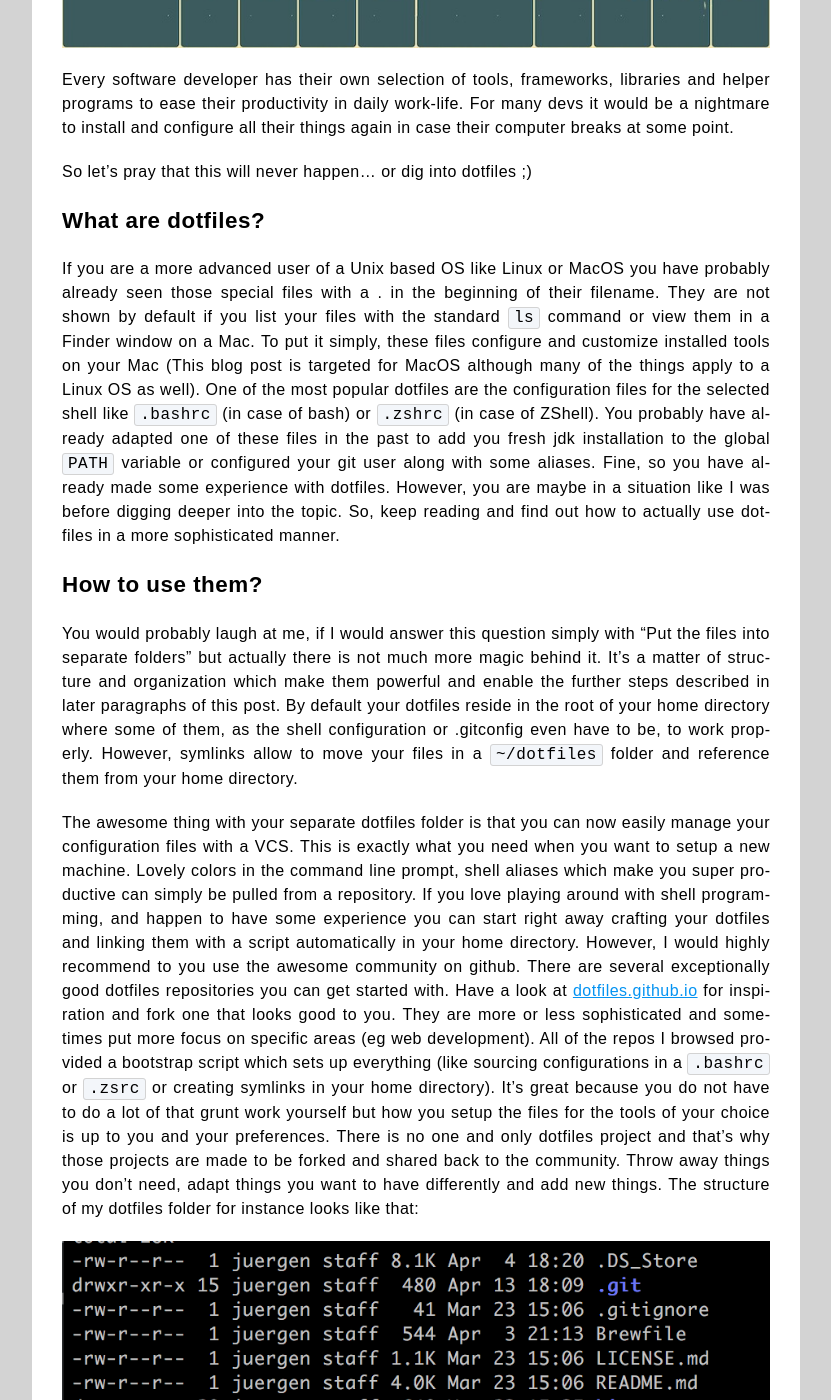
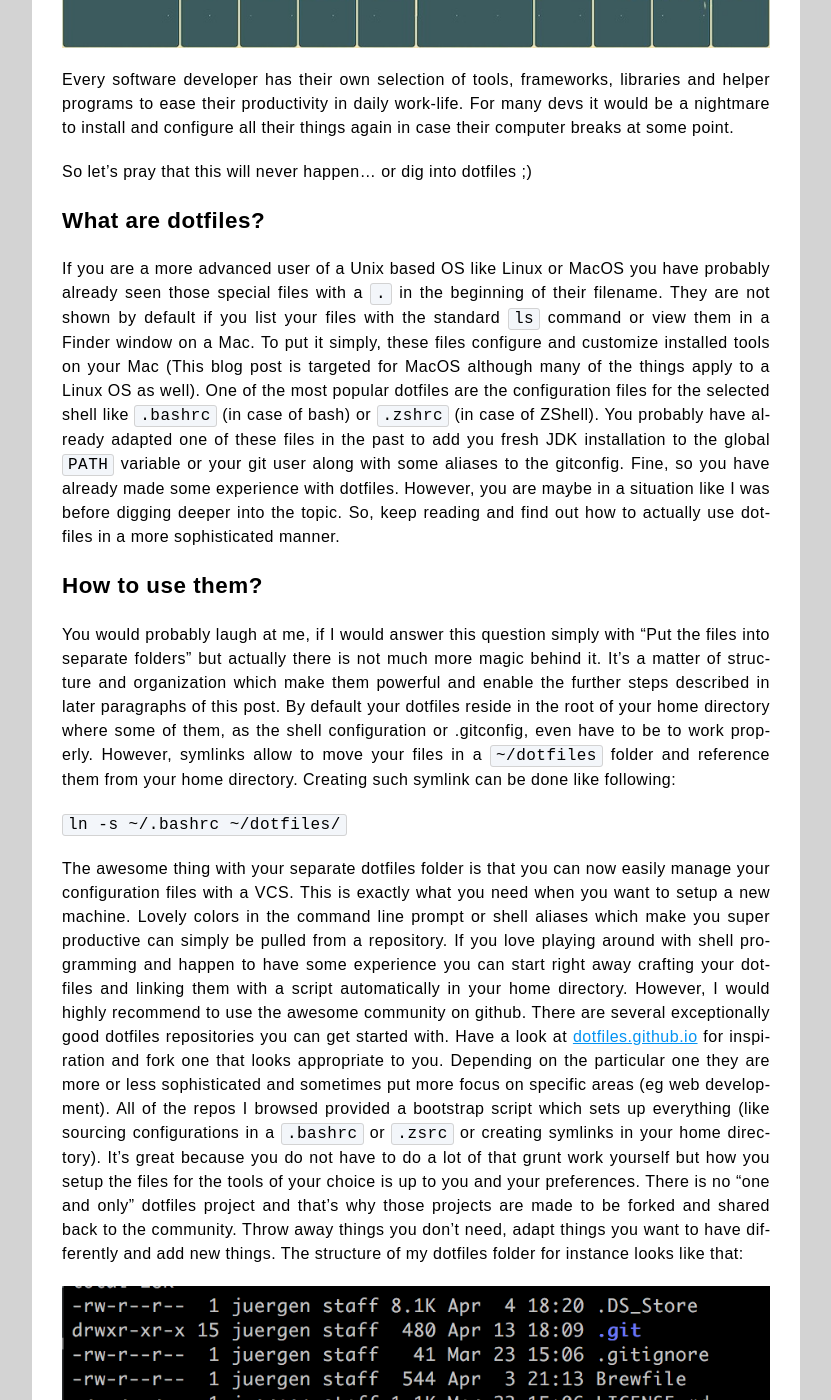
Before and after one commit to jratzenboeck/jratzenboeck-blog, a Jekyll site: the page built from _posts/2018-04-13-dotfiles.md, in a window 1280 px wide and 1400 px high, scrolled down 798 px. Shown: the whole window, without its empty margins (224-1055 px from the left). Built offline with Jekyll 4.4.1, drawn with Linux system fonts in a browser that asks for light colours; comment, search, counter and statistics services are not loaded; some of the changed text lies outside the part shown.

````diff
--- a/_posts/2018-04-13-dotfiles.md
+++ b/_posts/2018-04-13-dotfiles.md
@@ -14,12 +14,12 @@
 
 ## What are dotfiles?
 If you are a more advanced user of a Unix based OS like Linux or MacOS you have probably already seen those special files
-with a . in the beginning of their filename. They are not shown by default if you list your files with the standard `ls`
+with a `.` in the beginning of their filename. They are not shown by default if you list your files with the standard `ls`
 command or view them in a Finder window on a Mac. To put it simply, these files configure and customize installed tools
 on your Mac (This blog post is targeted for MacOS although many of the things apply to a Linux OS as well). One of the
 most popular dotfiles are the configuration files for the selected shell like `.bashrc` (in case of bash) or `.zshrc` (in case of ZShell).
-You probably have already adapted one of these files in the past to add you fresh jdk installation to the global `PATH` variable
-or configured your git user along with some aliases. Fine, so you have already made some experience with dotfiles.
+You probably have already adapted one of these files in the past to add you fresh JDK installation to the global `PATH` variable
+or your git user along with some aliases to the gitconfig. Fine, so you have already made some experience with dotfiles.
 However, you are maybe in a situation like I was before digging deeper into the topic. So, keep reading and find out how
 to actually use dotfiles in a more sophisticated manner.
 
@@ -27,31 +27,34 @@
 You would probably laugh at me, if I would answer this question simply with "Put the files into separate folders" but actually
 there is not much more magic behind it. It's a matter of structure and organization which make them powerful and enable
 the further steps described in later paragraphs of this post. By default your dotfiles reside in the root of your home directory where some of them,
-as the shell configuration or .gitconfig even have to be, to work properly. However, symlinks allow to move your files
-in a `~/dotfiles` folder and reference them from your home directory.
+as the shell configuration or .gitconfig, even have to be to work properly. However, symlinks allow to move your files
+in a `~/dotfiles` folder and reference them from your home directory. Creating such symlink can be done like following:
+
+`ln -s ~/.bashrc ~/dotfiles/`
 
 The awesome thing with your separate dotfiles folder is that you can now easily manage your configuration files with
-a VCS. This is exactly what you need when you want to setup a new machine. Lovely colors in the command line prompt, shell
-aliases which make you super productive can simply be pulled from a repository. If you love playing around with shell programming,
+a VCS. This is exactly what you need when you want to setup a new machine. Lovely colors in the command line prompt or shell
+aliases which make you super productive can simply be pulled from a repository. If you love playing around with shell programming
 and happen to have some experience you can start right away crafting your dotfiles and linking them with a script automatically in your home
-directory. However, I would highly recommend to you use the awesome community on github. There are several exceptionally
+directory. However, I would highly recommend to use the awesome community on github. There are several exceptionally
 good dotfiles repositories you can get started with. Have a look at <a href="http://dotfiles.github.io/" target="_blank">dotfiles.github.io</a> for
-inspiration and fork one that looks good to you. They are more or less sophisticated and sometimes put more focus on specific
+inspiration and fork one that looks appropriate to you. Depending on the particular one they are more or less sophisticated and sometimes put more focus on specific
 areas (eg web development). All of the repos I browsed provided a bootstrap script which sets up everything (like sourcing
 configurations in a `.bashrc` or `.zsrc` or creating symlinks in your home directory). It's great
 because you do not have to do a lot of that grunt work yourself but how you setup the files for the tools of your choice is
-up to you and your preferences. There is no one and only dotfiles project and that's why those projects are made to be forked and
+up to you and your preferences. There is no "one and only" dotfiles project and that's why those projects are made to be forked and
 shared back to the community. Throw away things you don't need, adapt things you want to have differently
 and add new things. The structure of my dotfiles folder for instance looks like that:
 
 ![Structure of my dotfiles folder]({{site.baseurl}}/assets/img/2018-04-13/my_dotfiles.png)
 
 ## Automation with Homebrew
-Now, that you know how you can get started with your dotfiles project, I want to some additional automation thing suitable
-for MacOS which really impressed me. They are not directly related to dotfiles in particular but any popular dotfiles repo
-on github contains it. I am talking about utilizing the automation power of the Homebrew package manaager. Although I have
-used and liked Homebrew before, I found out that you can leverage automation with it. After installing Homebrew when executing
-the bootstrap script, you can specify in a separate Brewfile which applications to install. An example of a Brewfile is shown below:
+Now, that you know how you can get started with your dotfiles project, I want to show you some additional automation thing suitable
+for MacOS which really impressed me. It's not directly related to dotfiles in particular but any popular dotfiles repo
+on github contains it. I am talking about utilizing the automation power of the Homebrew package manager. Although I have
+used Homebrew before, I did not know that you can specify all your packages in a file and install them on demand by a simple `brew bundle`.
+
+An example for such a `Brewfile` could look like shown in the code snippet below.
 
 ```
 cask_args appdir: '/Applications'
@@ -72,21 +75,21 @@
 cask 'spotify'
 cask 'docker'
 cask 'intellij-idea'
+```
 
-```
 As shown in the example, even installing large binaries with the Homebrew-Cask extension can be done easily.
 Instead of doing that repetitive task of downloading and installing every application manually, a `./bootstrap`
 execution in the Terminal is sufficient and after enjoying your Coffee everything is setup as you want it.
 
 As a final note, I want to warn you from blindly executing the bootstrap script from any dotfiles project. Please make yourself
-familiar with it before to prevent any unwanted action to the system. Better delete more things you probably won't need
-when you are just starting out and add to your project later on what you might need.
+familiar with it before to prevent any unwanted action to your machine. Better delete more things you probably won't need
+when you are just starting out and add to your project later on what you need.
 
 ## Conclusion
 I hope I could convince you that managing dotfiles explicitly makes sense. First of all you have your complete configuration
 setup organized in a central place which makes it tidier and easier to maintain. Secondly, dotfiles let you automate things
-you maybe have not even thought of before. I could setup my fresh OS installation of my Macbook indeed just by executing
+you maybe have not even thought of before. I could setup my fresh OS installation of my Macbook just by executing
 the bootstrap script and it was an order of minutes instead of hours or even longer. By the way, feel free to fork
 my <a href="https://github.com/jratzenboeck/dotfiles" target="_blank">dotfiles</a> to get started. It is based on the outstanding
 work of <a href="https://zachholman.com/2010/08/dotfiles-are-meant-to-be-forked/" target="_blank">Zach Holman</a> with some
-custom manipulations. Reach out to me if you have any questions, comments or improvements.
+custom manipulations. Reach out to me if you have any questions, comments or improvement suggestions.
````
Also changed, not shown: _layouts/about.html (+4 -5 lines).
